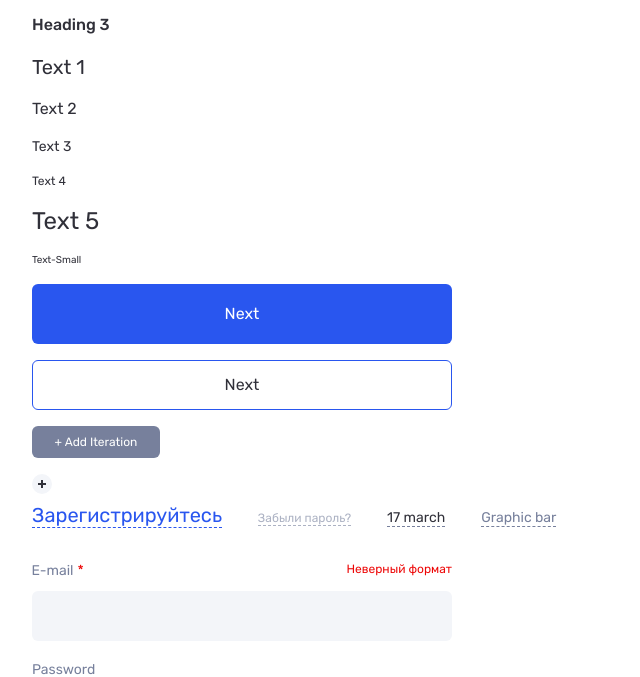
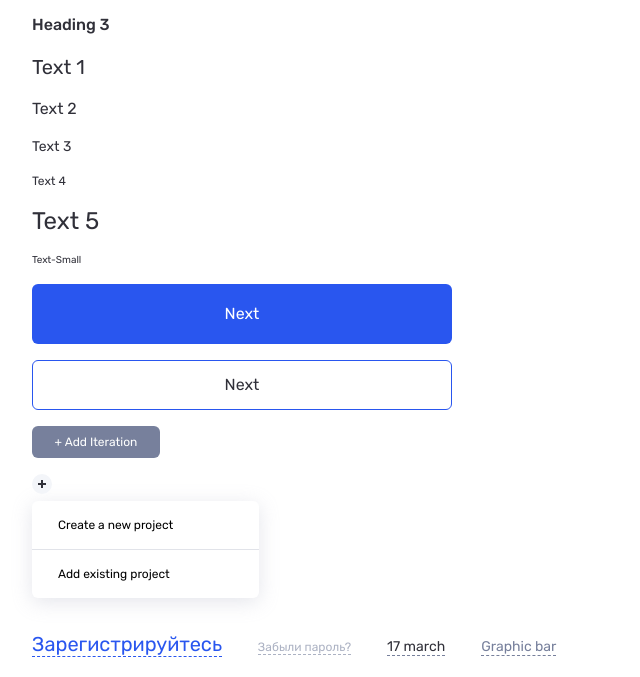
Before and after one commit to AdrianRazor/if_team, a website: page src/index.html in a window 1280 px wide. Shown: the part 123-800 px from the top of the page, without its empty margins (0-640 px from the left). Drawn offline with Linux system fonts and the light colour scheme.

Commit message:
added plus-button dropdown menu

```diff
--- a/src/index.html
+++ b/src/index.html
@@ -22,11 +22,21 @@
     </div>
 
     <!-- Buttons -->
-    <div class="mr-8">
+    <div class="mr-8 mb-8">
       <button class="btn-primary w-105 h-15 mb-4">Next</button>
       <button class="btn-secondary w-105 h-13 mb-4">Next</button>
       <button class="btn-add w-32 h-8 mb-4">+ Add Iteration</button>
-      <button class="btn-plus"></button>
+      <div>
+        <button class="btn-plus"></button>
+        <ul class="btn-plus-dropdown">
+          <li class="border-b">
+            <a href="#">Create a new project</a>
+          </li>
+          <li>
+            <a href="#">Add existing project</a>
+          </li>
+        </ul>
+      </div>
     </div>
 
     <!-- Links -->
--- a/src/style.css
+++ b/src/style.css
@@ -170,6 +170,33 @@
     disabled:bg-gray-200
     disabled:before:bg-gray-500
     disabled:after:bg-gray-500;
+  }
+
+  .btn-plus-dropdown {
+    @apply max-w-[227px]
+    w-full
+    rounded-md
+    bg-white
+    shadow-dropdown;
+  }
+
+  .btn-plus-dropdown li {
+    @apply py-2
+    px-2.5;
+  }
+
+  .btn-plus-dropdown a {
+    @apply block
+    rounded-md
+    font-sans
+    font-normal
+    text-xs
+    text-black
+    py-2
+    px-4
+    hover:text-blue-400
+    hover:bg-gray-100
+    transition;
   }
 
   .link-1 {
--- a/tailwind.config.js
+++ b/tailwind.config.js
@@ -3,6 +3,7 @@ module.exports = {
   theme: {
     colors: {
       white: "#FFFFFF",
+      black: "#000000",
       transparent: "transparent",
       blue: {
         100: "#E7ECFD",
@@ -111,6 +112,9 @@ module.exports = {
       backgroundPosition: {
         "left-5.5": "1.375rem",
       },
+      boxShadow: {
+        dropdown: "0px 4px 20px rgba(165, 170, 189, 0.3)",
+      },
     },
   },
   plugins: [],
```
Also changed, not shown: compiled.css.
